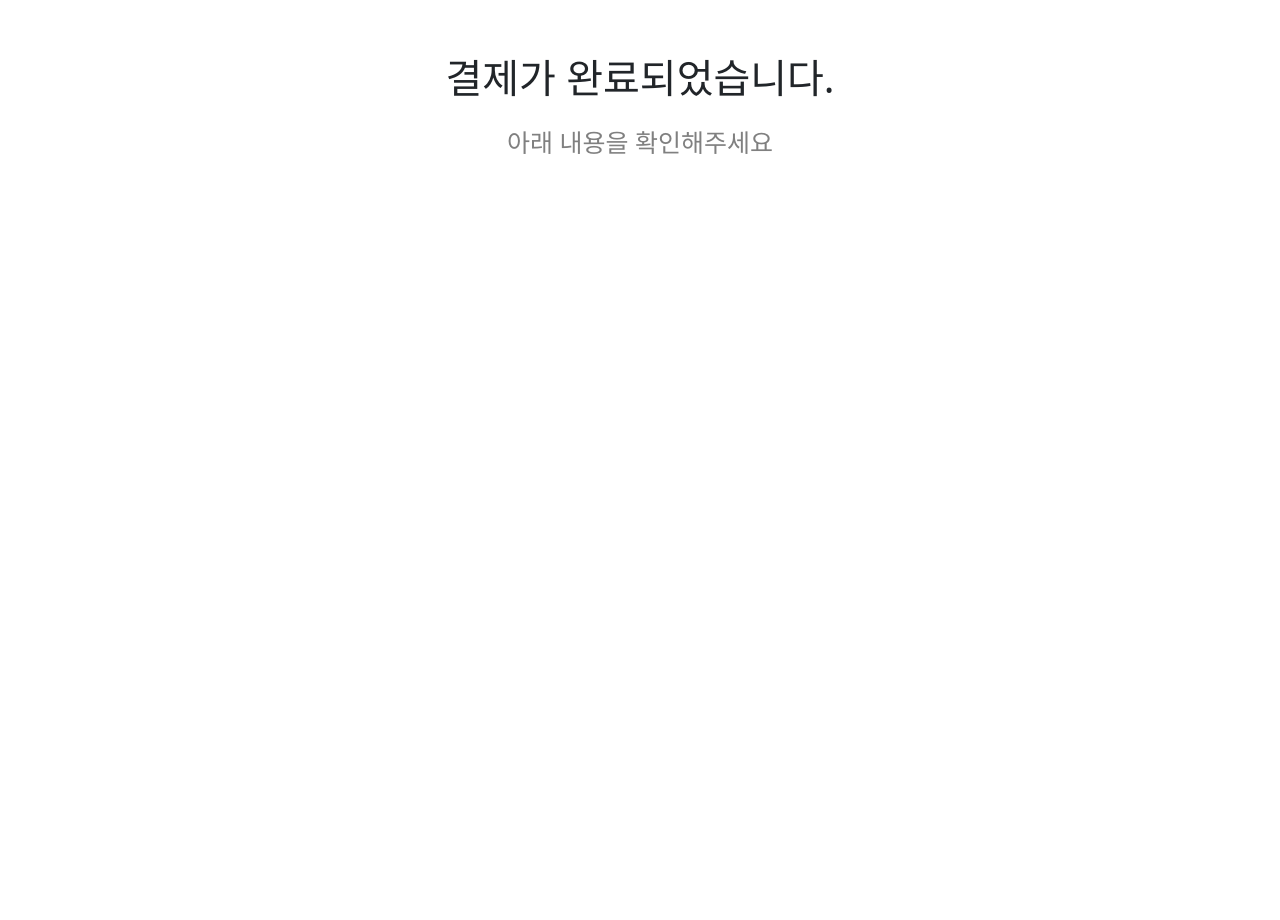
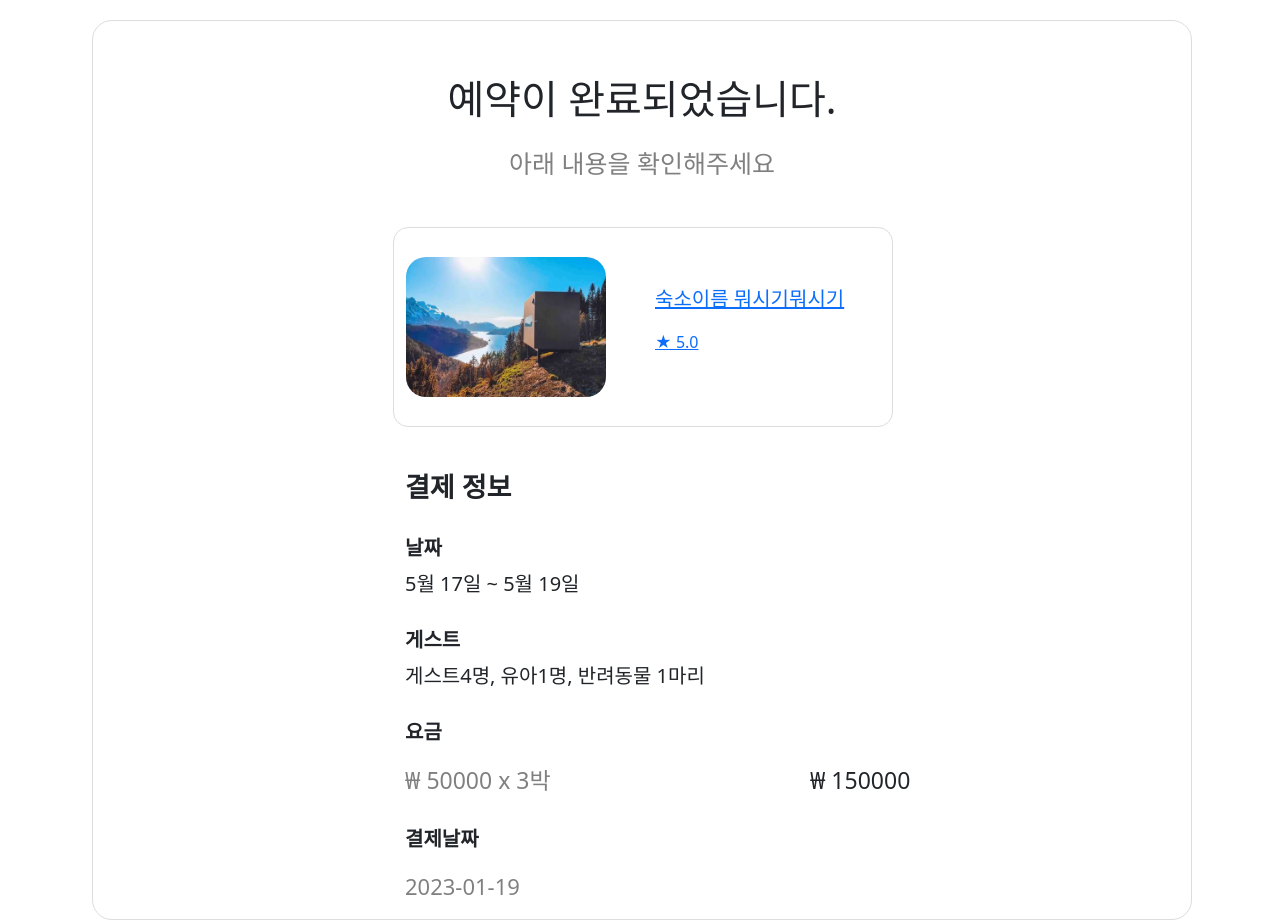
Before and after one commit to BearBnB505/BearBnB, a React (Create React App) app in the folder frontend/: page /lodgingPaymentEnd in a window 1280 px wide. Before the commit the page ends 800 px from the top, so only its background shows below. Built offline with nearby package versions, Linux system fonts and the light colour scheme; what react-native would draw is missing.

Commit message:
결제 ui

```diff
--- a/frontend/src/lodging_payment/AppPaymentControl.js
+++ b/frontend/src/lodging_payment/AppPaymentControl.jsx
@@ -3,12 +3,14 @@ import React from "react";
 import LodgingPayment from "./LodgingPayment";
 import LodgingPaymentEnd from "./LodgingPaymentEnd";
 import {BrowserRouter,Routes, Route} from "react-router-dom";
+import LodgingPaymentFailure from "./LodgingPaymentFailure";
 function AppPaymentControl(){
     return(
         <BrowserRouter>
             <Routes>
                 <Route path = {"lodgingPayment" } element={<LodgingPayment/>}/>
                 <Route path = {"lodgingPaymentEnd" } element={<LodgingPaymentEnd/>}/>
+                <Route path = {"lodgingPaymentFailure" } element={<LodgingPaymentFailure/>}/>
             </Routes>
         </BrowserRouter>
     )
--- a/frontend/src/lodging_payment/LodgingPayment.js
+++ b/frontend/src/lodging_payment/LodgingPayment.jsx
@@ -66,8 +66,7 @@ function LodgingPayment(){
                     <div className={'col-3'}>
                         <p style={{fontSize:"23px"}}> &#8361; 150000 </p>
                     </div>
-
-                    <button className={'btn btn-danger mt-5 col-3 mx-6 fs-5'} style={{marginLeft : "600px"}}>결제</button>
+                    <button className={'btn btn-danger mt-5 col-3 mx-6 fs-5'} style={{marginLeft : "600px"}}>예약하기</button>
                 </div>
             </div>
         </div>
--- a/frontend/src/lodging_payment/LodgingPaymentEnd.jsx
+++ b/frontend/src/lodging_payment/LodgingPaymentEnd.jsx
@@ -1,16 +1,78 @@
 import React from "react";
+import {Link} from "react-router-dom";
 
 //결제 완료 후 보여지는 페이지
 
 function LodgingPaymentEnd(){
+
+    const styles={
+        mainBox : {
+            border : "1px solid",
+            borderColor : "#DDDDDD" ,
+            marginTop : "20px",
+            marginLeft : "10px",
+            borderRadius: "20px",
+            width : "1100px"
+        },
+        photoBox :{
+            border : "1px solid",
+            borderColor : "#DDDDDD" ,
+            borderRadius : "15px",
+            height : "200px",
+            width : "500px",
+            marginTop : "28px",
+            // backgroundColor :"#fafafa"
+        },
+    }
+
     return(
         <div className={'container'}>
-            <div className={'row'}>
-                <div className={'col mt-5'}>
-                    <p style={{textAlign : 'center', fontSize:"40px"}}>결제가 완료되었습니다.</p>
-                    <p style={{textAlign : "center", color : "gray", fontSize:"25px"}}>아래 내용을 확인해주세요</p>
+            <div style={styles.mainBox}>
+                <div className={'row'}>
+                    <div className={'col mt-5'}>
+                        <p style={{textAlign : 'center', fontSize:"40px"}}>예약이 완료되었습니다.</p>
+                        <p style={{textAlign : "center", color : "gray", fontSize:"25px"}}>아래 내용을 확인해주세요</p>
+                    </div>
                 </div>
-
+                <div className = {'row'} style={{marginLeft : "300px"}}>
+                    {/*숙소 박스(이미지 + 숙소명 + 별점)
+                    클릭하면 상세페이지로 이동할 수 있다.*/}
+                    <Link to = {"#"}>
+                        <div className={'row align-items-start'} style={styles.photoBox}>
+                            <div className={'col-6 my-auto mx-auto'}>
+                                <img src = '/concept/background.jpg' style={{width : "200px", height:"140px", borderRadius :"20px", padding:0}}/>
+                            </div>
+                            <div className = {"col-6 my-auto" }>
+                                <p className={'fs-5'}>숙소이름 뭐시기뭐시기</p>
+                                <p>★ 5.0</p>
+                            </div>
+                        </div>
+                    </Link>
+                    <div className={'col-8'}>
+                        <p style={{fontSize:"27px", fontWeight : "bold", paddingTop :"40px"}}>결제 정보</p>
+                        <div className={'row'}>
+                            <div className={'col-10'}>
+                                <p style={{fontSize:"20px", fontWeight : "bold", marginTop : "10px"}}>날짜</p>
+                                <p style={{fontSize:"20px", marginTop : "-10px"}}>5월 17일 ~ 5월 19일</p>
+                            </div>
+                            <div className={'col-10'}>
+                                <p style={{fontSize:"20px", fontWeight : "bold", marginTop : "10px"}}>게스트</p>
+                                <p style={{fontSize:"20px", marginTop : "-10px"}}>게스트4명, 유아1명, 반려동물 1마리</p>
+                            </div>
+                        </div>
+                        <p style={{fontSize:"20px", fontWeight : "bold", paddingTop :"10px"}}>요금</p>
+                        <div className={'row'}>
+                            <div className={'col-9'}>
+                                <p style={{fontSize:"23px", color:"gray"}}> &#8361; 50000 x 3박 </p>
+                            </div>
+                            <div className={'col-3'}>
+                                <p style={{fontSize:"23px"}}> &#8361; 150000 </p>
+                            </div>
+                            <p style={{fontSize:"20px", fontWeight : "bold", paddingTop :"10px"}}>결제날짜</p>
+                            <p style={{fontSize:"22px", color:'gray'}}>2023-01-19</p>
+                        </div>
+                    </div>
+                </div>
             </div>
         </div>
     )
--- /dev/null
+++ b/frontend/src/lodging_payment/LodgingPaymentFailure.js
@@ -0,0 +1,18 @@
+import React from "react";
+import {Link} from "react-router-dom";
+
+// 결제 실패시 뜨는 페이지
+function LodgingPaymentFailure(){
+    return(
+        <div className={'container'}>
+            <div className={'row'}>
+                <div className={'col-12'} style={{textAlign : 'center', marginTop :"240px"}}>
+                    <p style={{fontSize :"45px", color : "gray"}}>결제 도중 오류가 발생했습니다. 다시 시도해주세요</p>
+                    <Link to={'/lodgingPayment'}> <button className={'btn btn-danger mt-5'}>예약페이지로 가기</button></Link>
+                </div>
+            </div>
+        </div>
+    )
+}
+
+export default LodgingPaymentFailure;
```
